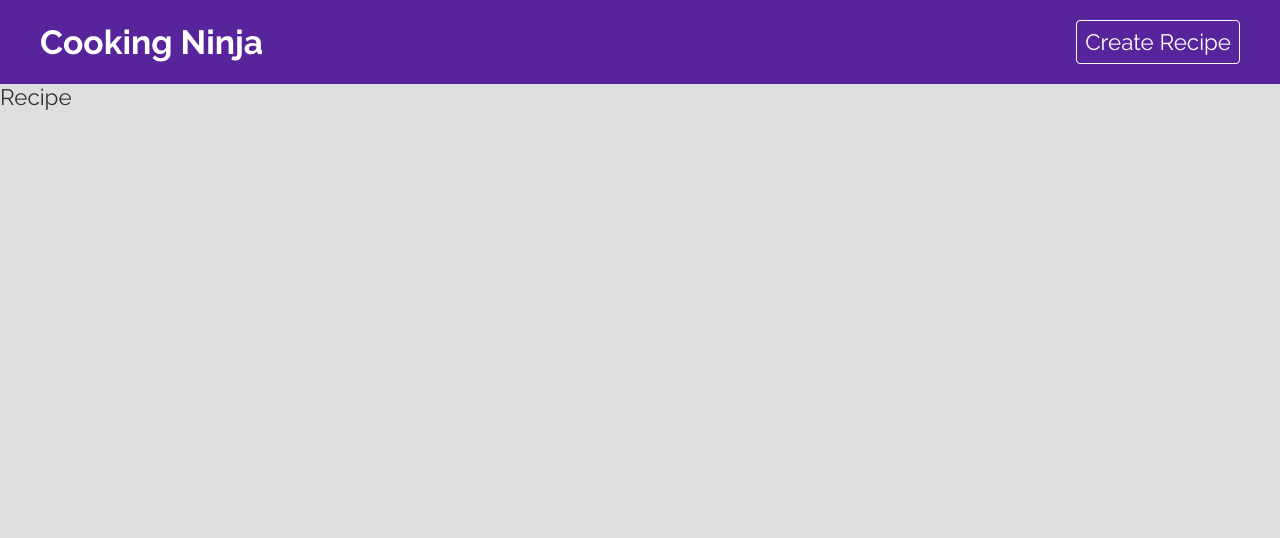
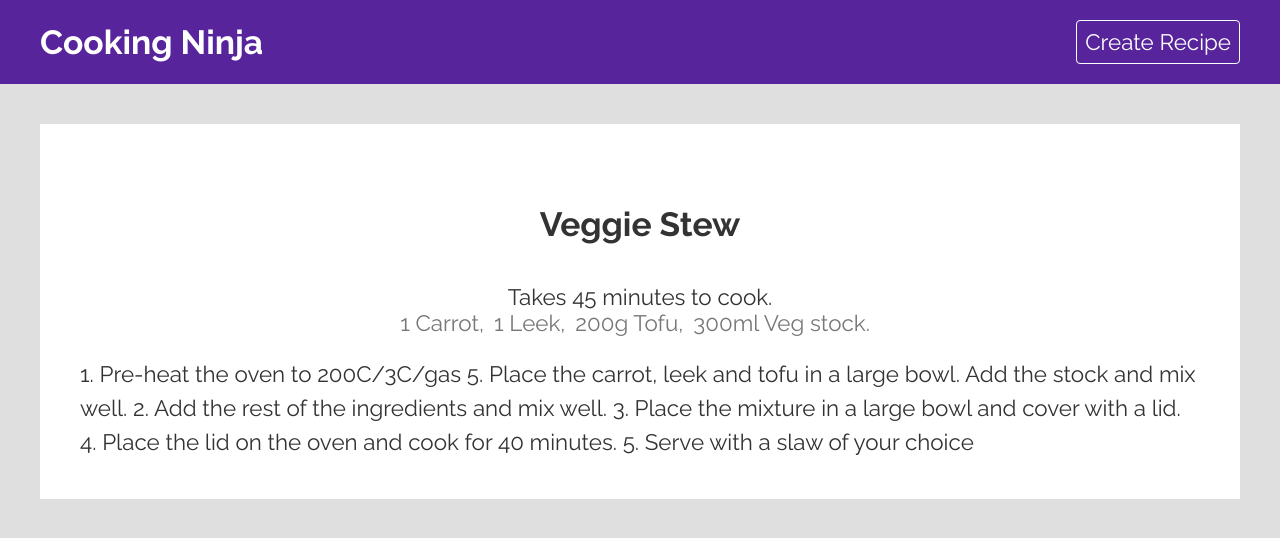
Before and after one commit to thiagomartns/recipe-directory-ts, a React (Vite) app: page /recipes/1 in a window 1280 px wide. Shown: the top 538 px of the page. Built offline with nearby package versions, Linux system fonts and the light colour scheme; data requests are answered from the project's data file.

Commit message:
Add styles, JSX, and TS to recipe page component

```diff
--- a/src/pages/recipe/Recipe.tsx
+++ b/src/pages/recipe/Recipe.tsx
@@ -1,9 +1,38 @@
 import React from 'react'
+import { useParams } from 'react-router-dom';
+import useFetch from '../../hooks/useFetch';
 import './recipe.scss';
 
+interface SingleRecipeData {
+  title: string;
+  cookingTime: string;
+  ingredients: string[];
+  method: string;
+}
+
 const Recipe = () => {
+
+  const { id } = useParams<{ id: string }>()
+  const url = 'http://localhost:3000/recipes/' + id
+  const { error, isPending, data: recipe } = useFetch<SingleRecipeData>(url)
+
   return (
-    <div>Recipe</div>
+    <div className='recipe'>
+      {error && <p className="error">{error}</p>}
+      {isPending && <p className="loading">Loading...</p>}
+      {recipe &&
+        <>
+          <h2 className="page-title">{recipe.title}</h2>
+          <p>Takes {recipe.cookingTime} to cook.</p>
+          <ul>
+            {recipe.ingredients.map((ing, index) => (
+              <li key={index}>{ing}</li>
+            ))}
+          </ul>
+          <p className="method">{recipe.method}</p>
+        </>
+      }
+    </div>
   )
 }
 
--- a/src/pages/recipe/recipe.scss
+++ b/src/pages/recipe/recipe.scss
@@ -1 +1,36 @@
 @import '../../global.scss';
+
+.recipe {
+  max-width: 1200px;
+  margin: 40px auto;
+  text-align: center;
+  background: #fff;
+  padding: 40px;
+  box-sizing: border-box;
+
+  ul {
+    display: flex;
+    padding: 0;
+    justify-content: center;
+    margin-top: 0;
+
+    li {
+      list-style-type: none;
+      margin-right: 10px;
+      color: #777;
+
+      &::after {
+        content: ",";
+      }
+
+      &:last-child::after {
+        content: ".";
+      }
+    }
+  }
+
+  .method {
+    text-align: left;
+    line-height: 1.5em;
+  }
+}
```
